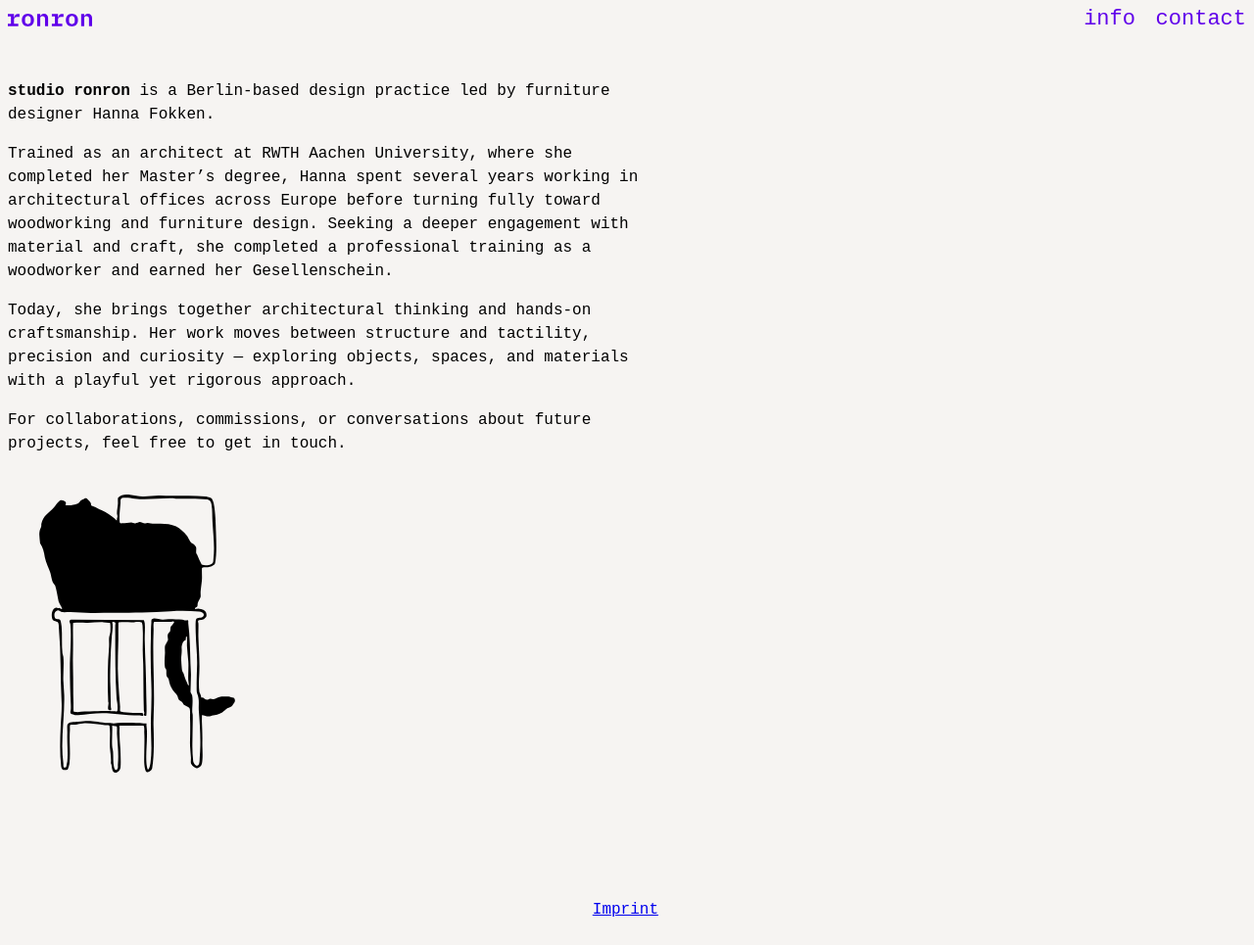
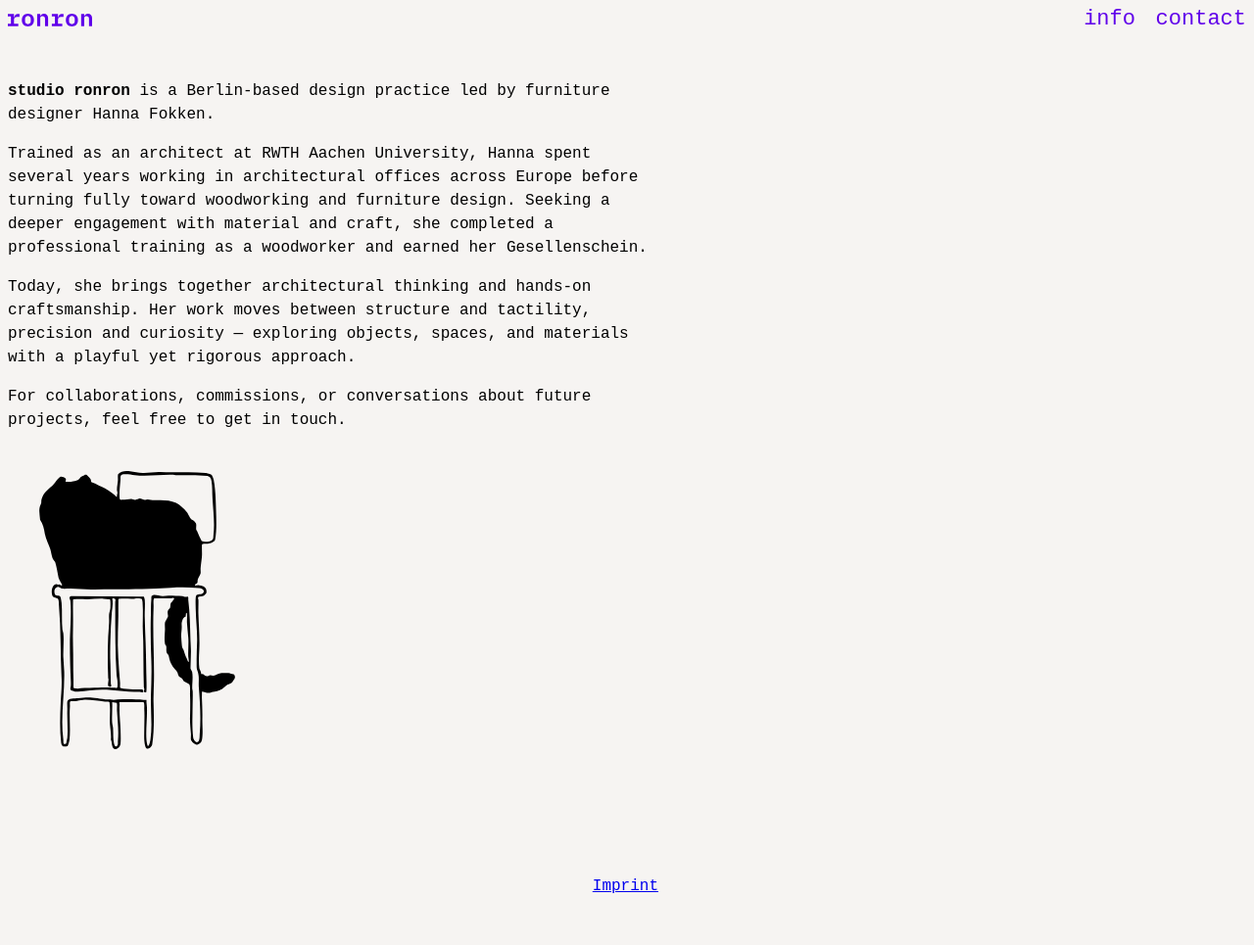
Before and after one commit to brennovich/ronron.co, a Jekyll site: the page built from info.md, in a window 1280 px wide. Shown: the whole page at 98% size. Built offline with Jekyll 4.4.1, drawn with Linux system fonts in a browser that asks for light colours; after the commit the page ends 941 px from its top, so only the background shows below that.

Commit message:
Update info.md

```diff
--- a/info.md
+++ b/info.md
@@ -4,7 +4,7 @@ title: "Info"
 ---
 **studio ronron** is a Berlin-based design practice led by furniture designer Hanna Fokken.
 
-Trained as an architect at RWTH Aachen University, where she completed her Master’s degree, Hanna spent several years working in architectural offices across Europe before turning fully toward woodworking and furniture design. Seeking a deeper engagement with material and craft, she completed a professional training as a woodworker and earned her Gesellenschein.
+Trained as an architect at RWTH Aachen University, Hanna spent several years working in architectural offices across Europe before turning fully toward woodworking and furniture design. Seeking a deeper engagement with material and craft, she completed a professional training as a woodworker and earned her Gesellenschein.
 
 Today, she brings together architectural thinking and hands-on craftsmanship. Her work moves between structure and tactility, precision and curiosity — exploring objects, spaces, and materials with a playful yet rigorous approach.
 
```
